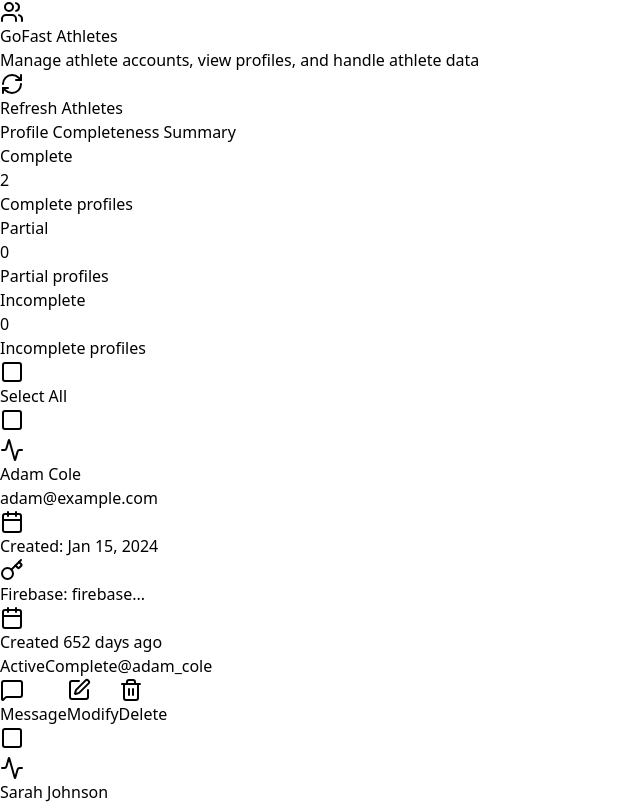
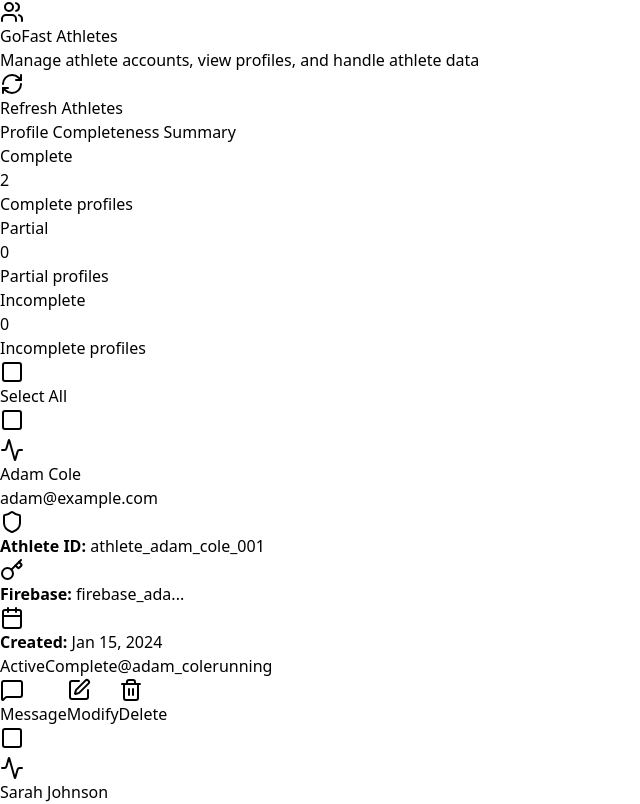
Before and after one commit to GoFast-Athlete-Training/gofast-user-dashboard, a React (Vite) app: page /athlete-admin in a window 1280 px wide. Shown: the top 804 px of the page, without its empty margins (0-640 px from the left). Built offline with nearby package versions, Linux system fonts and the light colour scheme; no server answers.

Commit message:
Refactor athlete display: show Athlete ID, Firebase ID, and primary sport

```diff
--- a/src/pages/AdminAthletes.jsx
+++ b/src/pages/AdminAthletes.jsx
@@ -72,17 +72,17 @@
       const data = await response.json();
       console.log('✅ Hydration response:', data);
 
-      if (data.success && data.data) {
+      if (data.success && data.athletes) {
         // STORE FULL OBJECTS IN localStorage
-        localStorage.setItem('athletesData', JSON.stringify(data.data));
+        localStorage.setItem('athletesData', JSON.stringify(data.athletes));
         localStorage.setItem('athletesCount', data.count.toString());
         localStorage.setItem('athletesLastUpdated', new Date().toISOString());
         localStorage.setItem('athletesStatus', 'loaded');
 
-        console.log('💾 Stored athletes in localStorage:', data.data.length, 'athletes');
+        console.log('💾 Stored athletes in localStorage:', data.athletes.length, 'athletes');
 
-        setAthletes(data.data);
-        toast.success(`Loaded ${data.data.length} athletes from GoFast Backend V2`);
+        setAthletes(data.athletes);
+        toast.success(`Loaded ${data.athletes.length} athletes from GoFast Backend V2`);
       } else {
         throw new Error(data.message || 'Invalid response format');
       }
@@ -414,16 +414,16 @@
                             <div className="text-sm text-gray-500 space-y-1">
                               <div className="flex items-center gap-4">
                                 <span className="flex items-center gap-1">
-                                  <Calendar className="h-3 w-3" />
-                                  Created: {formatDate(athlete.createdAt)}
+                                  <Shield className="h-3 w-3" />
+                                  <strong>Athlete ID:</strong> {athlete.id || 'N/A'}
                                 </span>
                                 <span className="flex items-center gap-1">
                                   <Key className="h-3 w-3" />
-                                  Firebase: {athlete.firebaseId ? athlete.firebaseId.substring(0, 8) + '...' : 'N/A'}
+                                  <strong>Firebase:</strong> {athlete.firebaseId ? athlete.firebaseId.substring(0, 12) + '...' : 'N/A'}
                                 </span>
                                 <span className="flex items-center gap-1">
                                   <Calendar className="h-3 w-3" />
-                                  {daysSinceCreation === 'Unknown' ? 'Created: Unknown' : `Created ${daysSinceCreation} days ago`}
+                                  <strong>Created:</strong> {formatDate(athlete.createdAt)}
                                 </span>
                               </div>
                               <div className="flex items-center gap-2">
@@ -436,6 +436,11 @@
                                 {athlete.gofastHandle && (
                                   <span className="px-2 py-1 rounded-full text-xs font-medium bg-blue-100 text-blue-800">
                                     @{athlete.gofastHandle}
+                                  </span>
+                                )}
+                                {athlete.primarySport && (
+                                  <span className="px-2 py-1 rounded-full text-xs font-medium bg-purple-100 text-purple-800">
+                                    {athlete.primarySport}
                                   </span>
                                 )}
                               </div>
```
